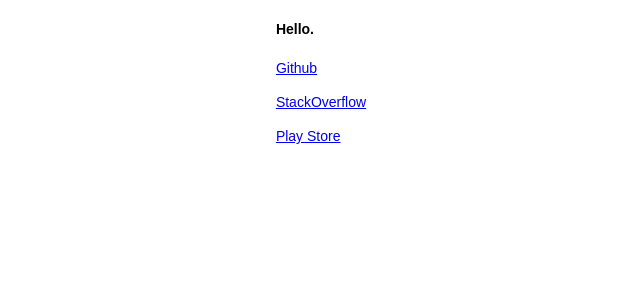
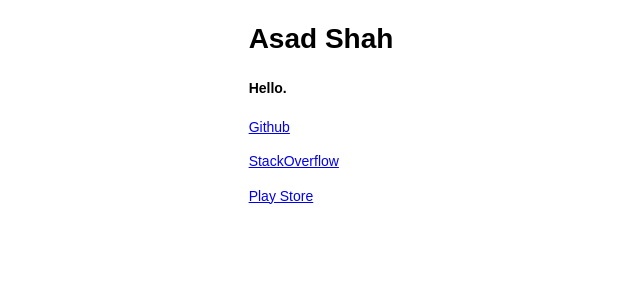
Before and after one commit to asadmshah/asadmshah.github.io, a Jekyll site: the page built from index.md, in a window 1280 px wide. Shown: the top 300 px of the page, without its empty margins (319-959 px from the left). Built offline with Jekyll 4.4.1, drawn with Linux system fonts in a browser that asks for light colours.

Commit message:
Update index.md

```diff
--- a/index.md
+++ b/index.md
@@ -1,7 +1,9 @@
 ---
 layout: default
-title: Hello
+title: Asad Shah
 ---
+
+# Asad Shah
 
 #### Hello.
 
@@ -10,12 +12,3 @@ title: Hello
 [StackOverflow](http://stackoverflow.com/users/3238659/asadmshah)
 
 [Play Store](https://play.google.com/store/apps/developer?id=asadmshah)
-
-{% if site.posts.size > 0 %}
-#### Posts
-
-{% for post in site.posts %}
-[{{ post.title }}]({{ post.url }})
-{% endfor%}
-
-{% endif %}
```
